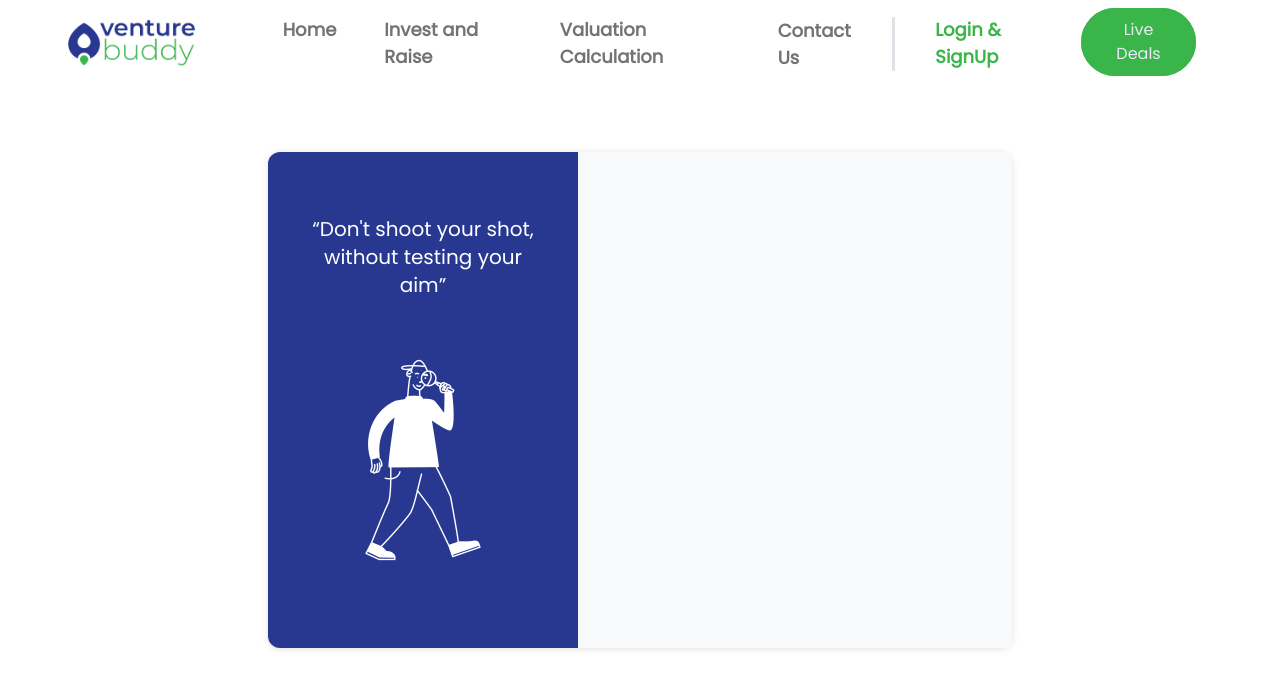
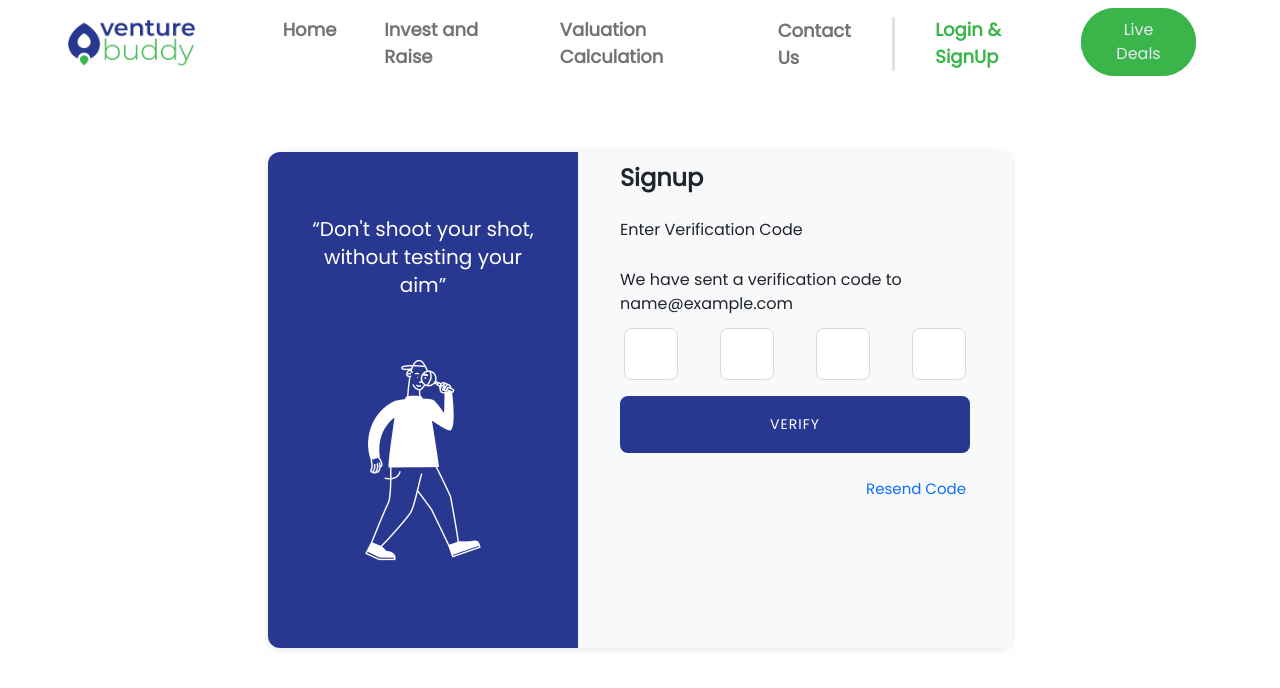
Before and after one commit to dheerajhemachandran/venturebuddy-google-auth, a React (Create React App) app: page /register in a window 1280 px wide. Both pictures are taken after typing "Sample", "name@example.com" into the empty fields and a click on the input "NEXT". Shown: the top 688 px of the page. Built offline with nearby package versions, Linux system fonts and the light colour scheme.

Commit message:
verfication added

```diff
--- a/src/Pages/Register.js
+++ b/src/Pages/Register.js
@@ -1,20 +1,39 @@
 import React, { useState } from "react";
 import RegisterEmail from "../components/RegisterEmail";
 import loginImage from "./../images/login-image.png";
+import RegisterVerification from "./../components/RegisterVerification";
 
 const Register = () => {
   const [emailOrPhone, setEmailOrPhone] = useState("");
-  const [method, setMethod] = useState("email");
+  const [name, setName] = useState("");
 
   const emailValidation =
     /[a-z0-9!#$%&'*+/=?^_`{|}~-]+(?:\.[a-z0-9!#$%&'*+/=?^_`{|}~-]+)*@(?:[a-z0-9](?:[a-z0-9-]*[a-z0-9])?\.)+[a-z0-9](?:[a-z0-9-]*[a-z0-9])?/g;
   const phoneValidation = /^((\+91)?|91|91\s|\+91\s)?[789][0-9]{9}/g;
+  const nameValidation = /(^[a-zA-Z][a-zA-Z\s]{0,20}[a-zA-Z]$)/;
 
   const emailValidate = () => {
-    if (phoneValidation.test(emailOrPhone)) {
+    console.log(name);
+
+    if (!nameValidation.test(name)) {
+      document
+        .getElementById("name")
+        .setCustomValidity("Please enter your name correctly");
+    }
+
+    if (!emailOrPhone) {
+      document
+        .getElementById("register-email")
+        .setCustomValidity("Please Enter Your Email");
+      document
+        .getElementById("register-phone")
+        .setCustomValidity("Please Enter Your Phone Number");
+    }
+
+    if (phoneValidation.test(emailOrPhone) && nameValidation.test(name)) {
       document.getElementById("next").click();
     } else {
-      if (emailValidation.test(emailOrPhone)) {
+      if (emailValidation.test(emailOrPhone) && nameValidation.test(name)) {
         document.getElementById("next").click();
       } else {
         document
@@ -52,14 +71,14 @@ const Register = () => {
           >
             <div className="carousel-inner">
               <div className="carousel-item active">
-                {/* <LoginEmail setPhoneOrEmail={setPhoneOrEmail}></LoginEmail> */}
                 <RegisterEmail
+                  setName={setName}
                   setEmailOrPhone={setEmailOrPhone}
                   emailValidate={emailValidate}
                 />
               </div>
               <div className="carousel-item">
-                {/* <LoginPass setPassword={setPassword}></LoginPass> */}
+                <RegisterVerification email={emailOrPhone} />
               </div>
               <div className="carousel-item">
                 {/* <OTP phoneOrEmail={phoneOrEmail}></OTP> */}
--- a/src/components/LoginEmail.js
+++ b/src/components/LoginEmail.js
@@ -34,6 +34,7 @@ const LoginEmail = ({ setPhoneOrEmail }) => {
           <h6 style={{ fontWeight: 500, marginTop: 18, marginBottom: 12 }}>
             Email ID/Mobile number
           </h6>
+
           <input
             type="text"
             className="form-control p-3"
@@ -45,6 +46,7 @@ const LoginEmail = ({ setPhoneOrEmail }) => {
             placeholder="Email ID or mobile number."
             required
           />
+
           <button
             className="carousel-control-next"
             type="button"
--- a/src/components/RegisterEmail.js
+++ b/src/components/RegisterEmail.js
@@ -2,7 +2,7 @@ import React, { useEffect, useState } from "react";
 import { Link } from "react-router-dom";
 import gIcon from "./../icons/google-icon.png";
 
-const RegisterEmail = ({ setEmailOrPhone, emailValidate }) => {
+const RegisterEmail = ({ setEmailOrPhone, emailValidate, setName }) => {
   const [method, setMethod] = useState("email");
 
   useEffect(() => {
@@ -30,9 +30,12 @@ const RegisterEmail = ({ setEmailOrPhone, emailValidate }) => {
         <h6 className="pb-2">Full Name</h6>
 
         <input
+          id="name"
           type="text"
           placeholder="Your full name"
           className="form-control px-4 py-3"
+          onChange={(e) => setName(e.target.value)}
+          required
         />
 
         <div className="row row-cols-2">
@@ -65,17 +68,21 @@ const RegisterEmail = ({ setEmailOrPhone, emailValidate }) => {
           <div id="mobile-input">
             <input
               type="text"
+              id="register-email"
               className="form-control px-4 py-3"
               placeholder="Your mobile number"
               onChange={(e) => setEmailOrPhone(e.target.value)}
+              required
             />
           </div>
           <div id="email-input">
             <input
               type="email"
+              id="register-phone"
               className="form-control px-4 py-3"
               placeholder="Your email address"
               onChange={(e) => setEmailOrPhone(e.target.value)}
+              required
             />
           </div>
         </div>
--- /dev/null
+++ b/src/components/RegisterVerification.js
@@ -0,0 +1,147 @@
+import React, { useEffect, useState } from "react";
+
+const RegisterVerification = ({ email }) => {
+  const [digitOne, setDigitOne] = useState("");
+  const [digitTwo, setDigitTwo] = useState("");
+  const [digitThree, setDigitThree] = useState("");
+  const [digitFour, setDigitFour] = useState("");
+  const [error, setError] = useState(false);
+
+  const checkOTP = (e) => {
+    e.preventDefault();
+    const result = digitOne + digitTwo + digitThree + digitFour;
+
+    // here dynamic value can be use for checking the otp
+    result === "1234" ? setError(false) : setError(true);
+  };
+
+  useEffect(() => {
+    if (error) {
+      for (const items of document.getElementsByClassName("otp")) {
+        items.style.color = "#FF2A2A";
+        items.style.border = "1px solid #FF2A2A";
+      }
+    } else {
+      for (const items of document.getElementsByClassName("otp")) {
+        items.style.border = "1px solid #d9d9d9";
+        items.style.color = "#d9d9d9";
+      }
+    }
+  }, [error]);
+
+  const handleDigitOne = (e) => {
+    if (e !== null) {
+      document.getElementById("digit1").style.border = "1px solid #283891";
+      document.getElementById("digit1").style.color = "#283891";
+      document.getElementById("digit2").focus();
+    } else {
+      document.getElementById("digit1").style.border = "1px solid #d9d9d9";
+    }
+  };
+  const handleDigitTwo = (e) => {
+    if (e !== null) {
+      document.getElementById("digit2").style.border = "1px solid #283891";
+      document.getElementById("digit2").style.color = "#283891";
+
+      document.getElementById("digit3").focus();
+    } else {
+      document.getElementById("digit1").focus();
+      document.getElementById("digit2").style.border = "1px solid #d9d9d9";
+    }
+  };
+  const handleDigitThree = (e) => {
+    if (e !== null) {
+      document.getElementById("digit3").style.border = "1px solid #283891";
+      document.getElementById("digit3").style.color = "#283891";
+
+      document.getElementById("digit4").focus();
+    } else {
+      document.getElementById("digit2").focus();
+      document.getElementById("digit3").style.border = "1px solid #d9d9d9";
+    }
+  };
+  const handleDigitFour = (e) => {
+    if (e === null) {
+      document.getElementById("digit3").focus();
+      document.getElementById("digit4").style.border = "1px solid #d9d9d9";
+    } else {
+      document.getElementById("digit4").style.border = "1px solid #283891";
+      document.getElementById("digit4").style.color = "#283891";
+    }
+  };
+
+  return (
+    <div className="text-dark">
+      <h1 className="my-0 h1 fw-bolder pb-4">Signup</h1>
+      <h6 className="pb-2">Enter Verification Code</h6>
+      <p>We have sent a verification code to {email}</p>
+
+      <form style={{ marginTop: 10 }} onSubmit={checkOTP}>
+        <div className="row row-cols-4 justify-content-between px-3">
+          <input
+            type="text"
+            maxLength={1}
+            onChange={(e) => {
+              setDigitOne(e.target.value);
+              handleDigitOne(e.nativeEvent.data);
+            }}
+            id="digit1"
+            className="otp"
+          />
+          <input
+            type="text"
+            maxLength={1}
+            onChange={(e) => {
+              setDigitTwo(e.target.value);
+              handleDigitTwo(e.nativeEvent.data);
+            }}
+            id="digit2"
+            className="otp"
+          />
+          <input
+            type="text"
+            maxLength={1}
+            onChange={(e) => {
+              setDigitThree(e.target.value);
+              handleDigitThree(e.nativeEvent.data);
+            }}
+            id="digit3"
+            className="otp"
+          />
+          <input
+            type="text"
+            maxLength={1}
+            onChange={(e) => {
+              setDigitFour(e.target.value);
+              handleDigitFour(e.nativeEvent.data);
+            }}
+            id="digit4"
+            className="otp"
+          />
+        </div>
+
+        {error ? <p id="error">Please enter a valid PIN</p> : ""}
+
+        <input
+          type="submit"
+          className={`btn-blue w-100 ${error ? "mt-0" : ""}`}
+          onClick={checkOTP}
+          value="VERIFY"
+        />
+      </form>
+      <p
+        className="text-end w-100 ms-1"
+        style={{ fontSize: "15px", marginTop: 24 }}
+      >
+        <span
+          className="text-primary py-1 px-2 mt-0 cursor-pointer"
+          style={{ cursor: "pointer" }}
+        >
+          Resend Code
+        </span>
+      </p>
+    </div>
+  );
+};
+
+export default RegisterVerification;
```
